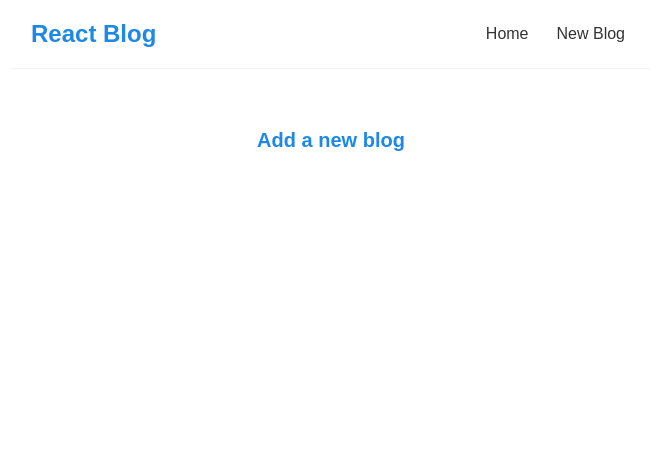
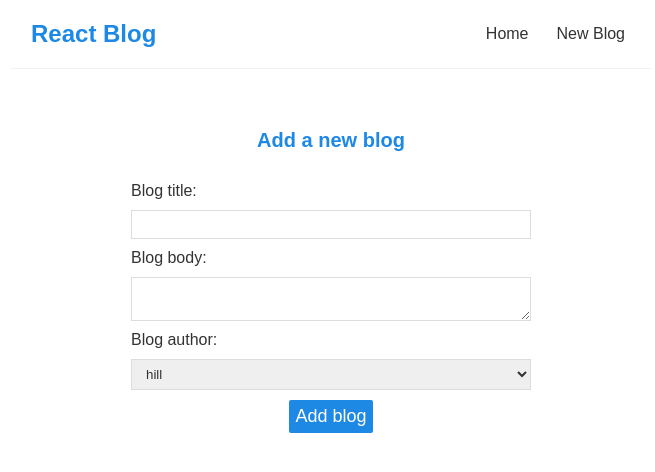
Before and after one commit to diegochiquero/react-blog, a React (Create React App) app: page /create in a window 1280 px wide. Shown: the top 472 px of the page, without its empty margins (309-964 px from the left). Built offline with nearby package versions, Linux system fonts and the light colour scheme.

Commit message:
feat: add css styles

```diff
--- a/src/views/Create.js
+++ b/src/views/Create.js
@@ -1,7 +1,52 @@
+import { useState } from "react";
+import { useHistory } from "react-router-dom";
+
 const Create = () => {
+  const [title, setTitle] = useState("");
+  const [body, setBody] = useState("");
+  const [author, setAuthor] = useState("hill");
+  const [isPending, setIsPending] = useState(false);
+  const history = useHistory();
+
+  const handleSubmit = (e) => {
+    e.preventDefault();
+    const blog = { title, body, author };
+
+    fetch("http://localhost:8000/blogs", {
+      method: "POST",
+      headers: { "Content-Type": "application/json" },
+      body: JSON.stringify(blog),
+    }).then(() => {
+      setIsPending(false);
+      history.push("/");
+    });
+  };
+
   return (
     <div className="create">
       <h2>Add a new blog</h2>
+      <form onSubmit={handleSubmit}>
+        <label>Blog title:</label>
+        <input
+          type="text"
+          required
+          value={title}
+          onChange={(e) => setTitle(e.target.value)}
+        />
+        <label>Blog body:</label>
+        <textarea
+          required
+          value={body}
+          onChange={(e) => setBody(e.target.value)}
+        ></textarea>
+        <label>Blog author:</label>
+        <select value={author} onChange={(e) => setAuthor(e.target.value)}>
+          <option value="bruce">bruce</option>
+          <option value="hill">hill</option>
+        </select>
+        {!isPending && <button>Add blog</button>}
+        {isPending && <button>Adding blog...</button>}
+      </form>
     </div>
   );
 };
```
